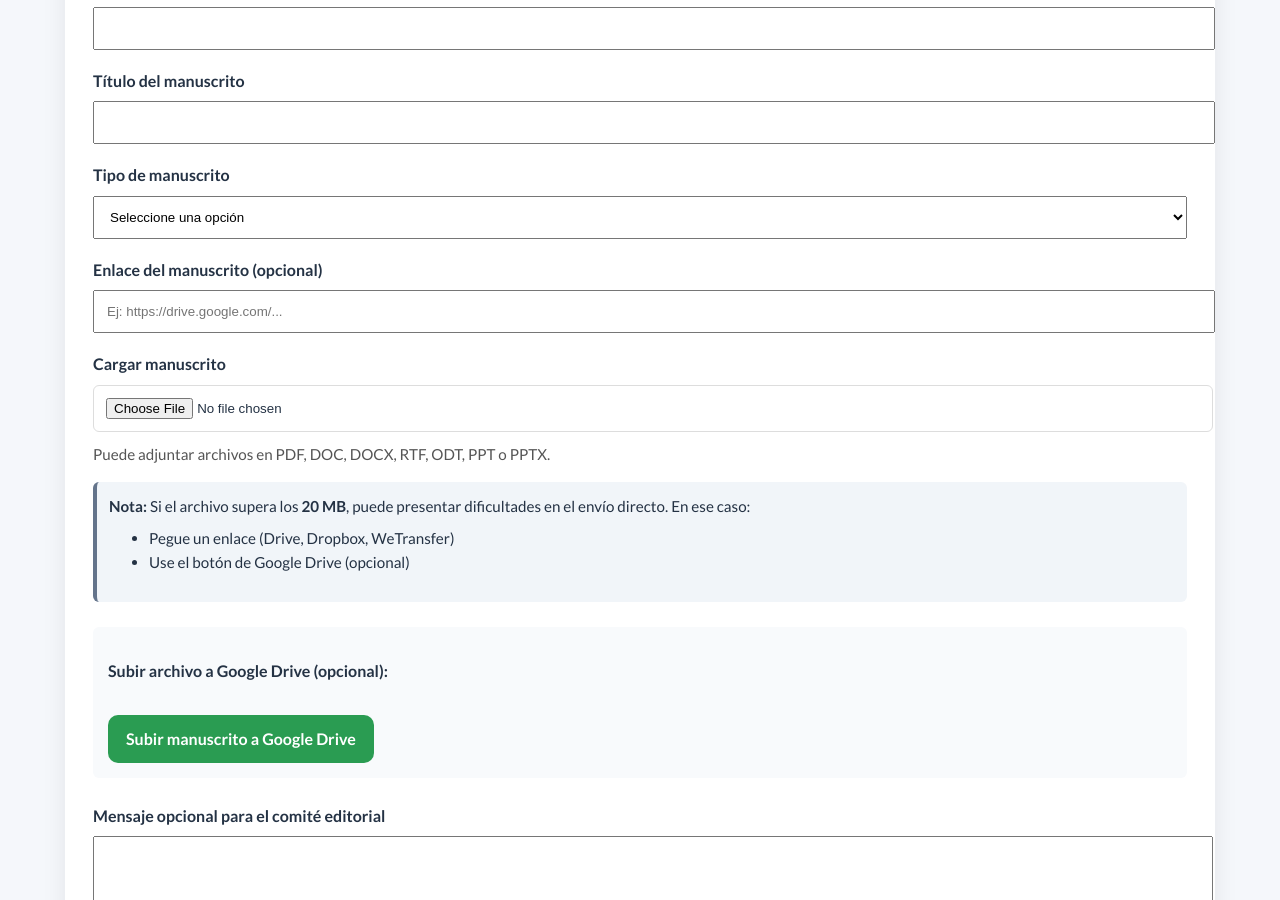
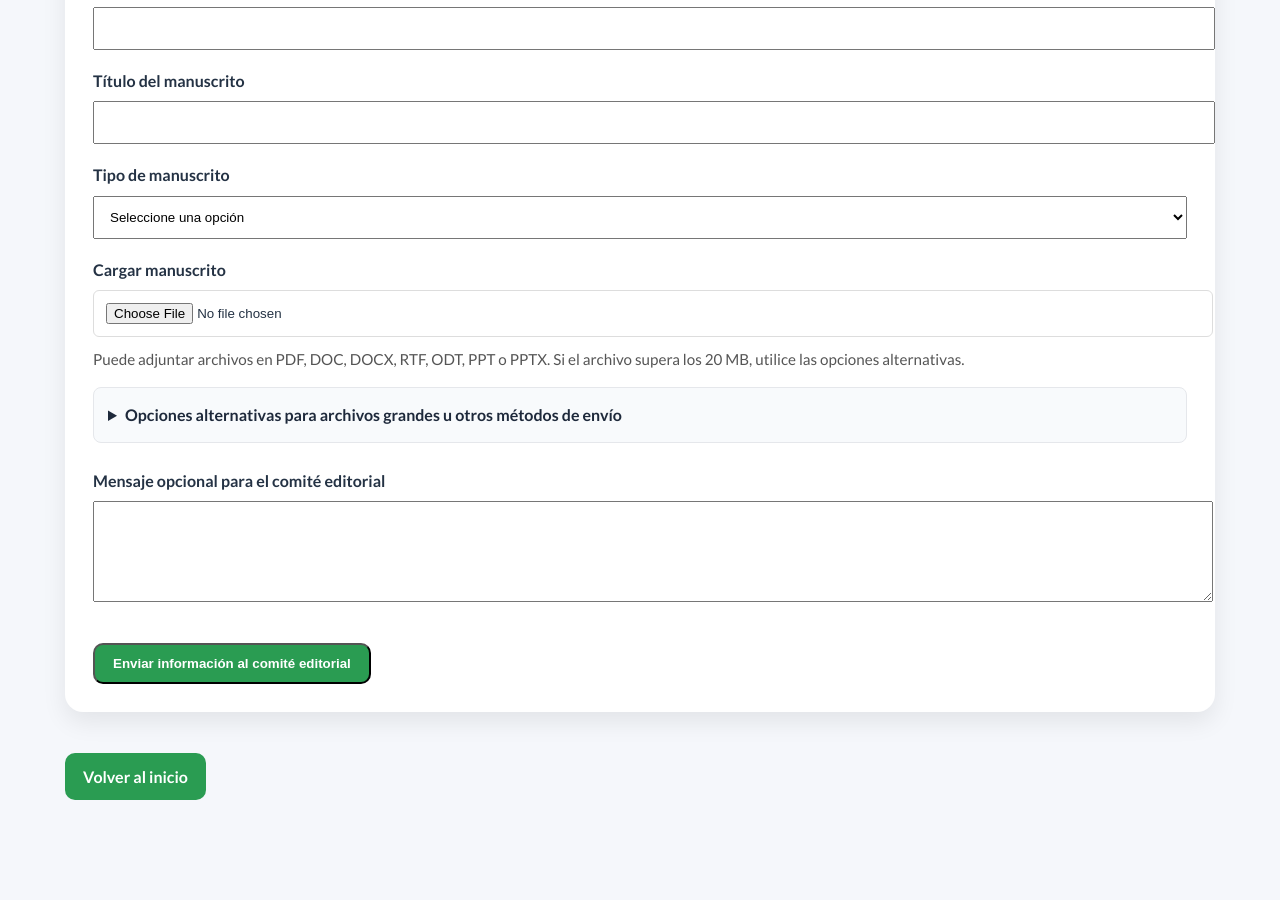
Before and after one commit to Acmisantander/Acmisantander, a Jekyll site: the page built from magazine/enviar-manuscrito.html, in a window 1280 px wide and 900 px high, scrolled down 652 px. Built offline with Jekyll 4.4.1, drawn with Linux system fonts in a browser that asks for light colours.

Commit message:
Update enviar-manuscrito.html

```diff
--- a/magazine/enviar-manuscrito.html
+++ b/magazine/enviar-manuscrito.html
@@ -20,35 +20,58 @@ Formulario institucional para el envío de manuscritos académicos, columnas de
 <input type="hidden" name="_captcha" value="false">
 <input type="hidden" name="_template" value="table">
 <input type="hidden" name="_next" value="https://acmisantander.github.io/Acmisantander/magazine/gracias/">
-<input type="hidden" name="_autoresponse" value="Su manuscrito fue recibido por el Magazine ACMI Santander. El comité editorial revisará su envío y se comunicará con usted si se requieren ajustes, información adicional o aprobación para publicación.">
+<input type="hidden" name="_autoresponse" value="Su manuscrito fue recibido por el Magazine ACMI Santander. El comité editorial revisará el contenido recibido y se comunicará con el autor en caso de requerir ajustes, información adicional o aprobación para publicación.">
 
+<!-- AUTOR -->
 <label><strong>Nombre completo del autor</strong></label>
-<input type="text" name="Autor" required style="width:100%; padding:12px; margin:8px 0 18px;">
+<input
+type="text"
+name="Autor"
+required
+style="width:100%; padding:12px; margin:8px 0 18px;">
 
+<!-- AFILIACIÓN -->
 <label><strong>Afiliación institucional</strong></label>
-<input type="text" name="Afiliacion" required style="width:100%; padding:12px; margin:8px 0 18px;">
+<input
+type="text"
+name="Afiliacion"
+required
+style="width:100%; padding:12px; margin:8px 0 18px;">
 
+<!-- EMAIL -->
 <label><strong>Correo electrónico</strong></label>
-<input type="email" name="email" required style="width:100%; padding:12px; margin:8px 0 18px;">
+<input
+type="email"
+name="email"
+required
+style="width:100%; padding:12px; margin:8px 0 18px;">
 
+<!-- TITULO -->
 <label><strong>Título del manuscrito</strong></label>
-<input type="text" name="Titulo" required style="width:100%; padding:12px; margin:8px 0 18px;">
+<input
+type="text"
+name="Titulo"
+required
+style="width:100%; padding:12px; margin:8px 0 18px;">
 
+<!-- TIPO -->
 <label><strong>Tipo de manuscrito</strong></label>
-<select name="Tipo" required style="width:100%; padding:12px; margin:8px 0 18px;">
+<select
+name="Tipo"
+required
+style="width:100%; padding:12px; margin:8px 0 18px;">
+
   <option value="">Seleccione una opción</option>
   <option>Artículo académico</option>
   <option>Editorial</option>
   <option>Columna de opinión</option>
   <option>Noticia</option>
+
 </select>
-
-<!-- ENLACE PRIMERO -->
-<label><strong>Enlace del manuscrito (opcional)</strong></label>
-<input type="url" name="Link_Archivo" placeholder="Ej: https://drive.google.com/..." style="width:100%; padding:12px; margin:8px 0 18px;">
 
 <!-- ARCHIVO -->
 <label><strong>Cargar manuscrito</strong></label>
+
 <input
 type="file"
 name="attachment"
@@ -57,25 +80,34 @@ style="width:100%; padding:12px; margin:8px 0 18px; border:1px solid #ddd; borde
 
 <p style="font-size:0.95rem; color:#555; margin-top:-8px;">
 Puede adjuntar archivos en PDF, DOC, DOCX, RTF, ODT, PPT o PPTX.
+Si el archivo supera los 20 MB, utilice las opciones alternativas.
 </p>
 
-<!-- AVISO -->
-<div style="margin-top:15px; padding:12px; background:#f1f5f9; border-left:4px solid #64748b; border-radius:6px;">
-  <p style="margin:0; font-size:0.95rem;">
-  <strong>Nota:</strong> Si el archivo supera los <strong>20 MB</strong>, puede presentar dificultades en el envío directo.
-  En ese caso:
+<!-- OPCIONES DESPLEGABLES -->
+<details style="margin-top:15px; margin-bottom:25px; padding:14px; background:#f8fafc; border:1px solid #e5e7eb; border-radius:8px;">
+
+  <summary style="cursor:pointer; font-weight:600; color:#1e293b;">
+    Opciones alternativas para archivos grandes u otros métodos de envío
+  </summary>
+
+  <div style="margin-top:14px; font-size:0.95rem; line-height:1.6; color:#334155;">
+
+    <p>
+      Si el archivo supera los <strong>20 MB</strong>, puede presentar dificultades en el envío directo.
+      En ese caso, puede utilizar cualquiera de las siguientes alternativas:
     </p>
 
-  <ul style="margin-top:8px; font-size:0.95rem;">
-    <li>Pegue un enlace (Drive, Dropbox, WeTransfer)</li>
-    <li>Use el botón de Google Drive (opcional)</li>
-  </ul>
-</div>
+    <!-- LINK -->
+    <label><strong>Enlace del manuscrito (opcional)</strong></label>
+
+    <input
+      type="url"
+      name="Link_Archivo"
+      placeholder="Ej: enlace de Google Drive, Dropbox o WeTransfer"
+      style="width:100%; padding:12px; margin:8px 0 18px;">
 
     <!-- GOOGLE DRIVE -->
-<div style="margin-top:25px; margin-bottom:25px; padding:15px; background:#f8fafc; border-radius:6px;">
-
-<p><strong>Subir archivo a Google Drive (opcional):</strong></p>
+    <p><strong>Subir archivo a Google Drive (opcional)</strong></p>
 
     <a
       class="btn"
@@ -84,19 +116,43 @@ target="_blank">
       Subir manuscrito a Google Drive
     </a>
 
+    <!-- CORREO -->
+    <p style="margin-top:18px;">
+      También puede enviar el manuscrito directamente al correo:
+      <strong>santanderacmi@gmail.com</strong>
+    </p>
+
   </div>
 
+</details>
+
+<!-- MENSAJE -->
 <label><strong>Mensaje opcional para el comité editorial</strong></label>
-<textarea name="Mensaje" rows="5" style="width:100%; padding:12px; margin:8px 0 18px;"></textarea>
 
-<!-- BARRA DE CARGA -->
+<textarea
+name="Mensaje"
+rows="5"
+style="width:100%; padding:12px; margin:8px 0 18px;"></textarea>
+
+<!-- BARRA -->
 <div id="barraContainer" style="display:none; margin-bottom:20px;">
-  <div style="width:100%; background:#e5e7eb; border-radius:6px;">
-    <div id="barra" style="width:0%; height:10px; background:#2563eb; border-radius:6px;"></div>
-  </div>
-  <p style="font-size:0.9rem; margin-top:5px;">Enviando formulario...</p>
+
+  <div style="width:100%; background:#e5e7eb; border-radius:6px; overflow:hidden;">
+
+    <div
+      id="barra"
+      style="width:0%; height:10px; background:#2563eb; border-radius:6px;">
     </div>
 
+  </div>
+
+  <p style="font-size:0.9rem; margin-top:5px;">
+    Enviando formulario...
+  </p>
+
+</div>
+
+<!-- BOTON -->
 <button id="botonEnviar" class="btn" type="submit">
 Enviar información al comité editorial
 </button>
@@ -105,14 +161,20 @@ Enviar información al comité editorial
 
 </div>
 
+<!-- VOLVER -->
 <div style="margin-top:25px;">
+
 <a class="btn" href="{{ site.baseurl }}/">
 Volver al inicio
 </a>
+
 </div>
 
+<!-- SCRIPT -->
 <script>
+
 document.getElementById("formEnvio").addEventListener("submit", function() {
+
   const boton = document.getElementById("botonEnviar");
   const barra = document.getElementById("barra");
   const contenedor = document.getElementById("barraContainer");
@@ -123,10 +185,19 @@ document.getElementById("formEnvio").addEventListener("submit", function() {
   contenedor.style.display = "block";
 
   let progreso = 0;
+
   const intervalo = setInterval(() => {
+
     progreso += 10;
+
     barra.style.width = progreso + "%";
-    if (progreso >= 90) clearInterval(intervalo);
+
+    if (progreso >= 90) {
+      clearInterval(intervalo);
+    }
+
   }, 200);
+
 });
+
 </script>
```
Lines whose indentation alone changed are shown as unchanged.
